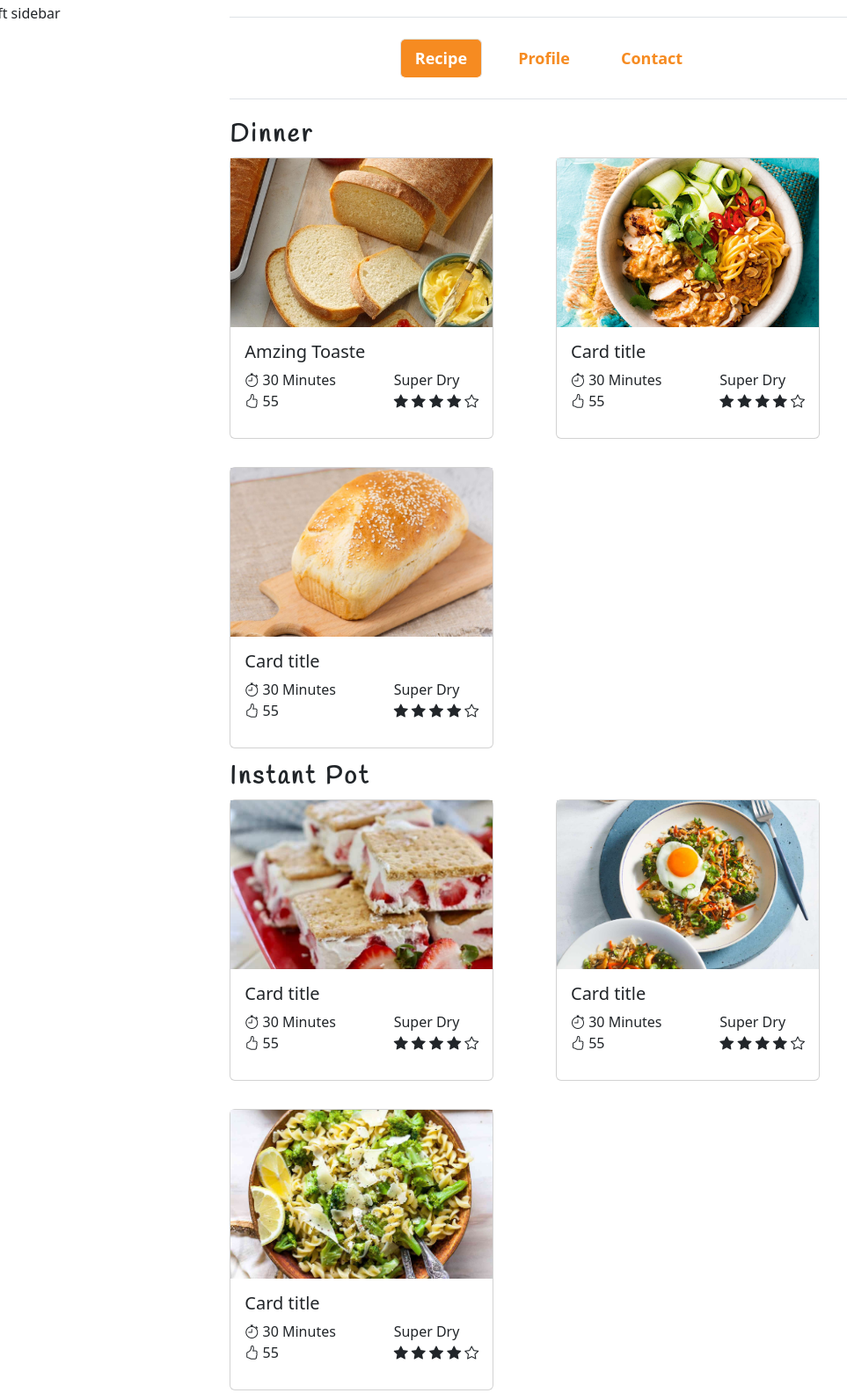
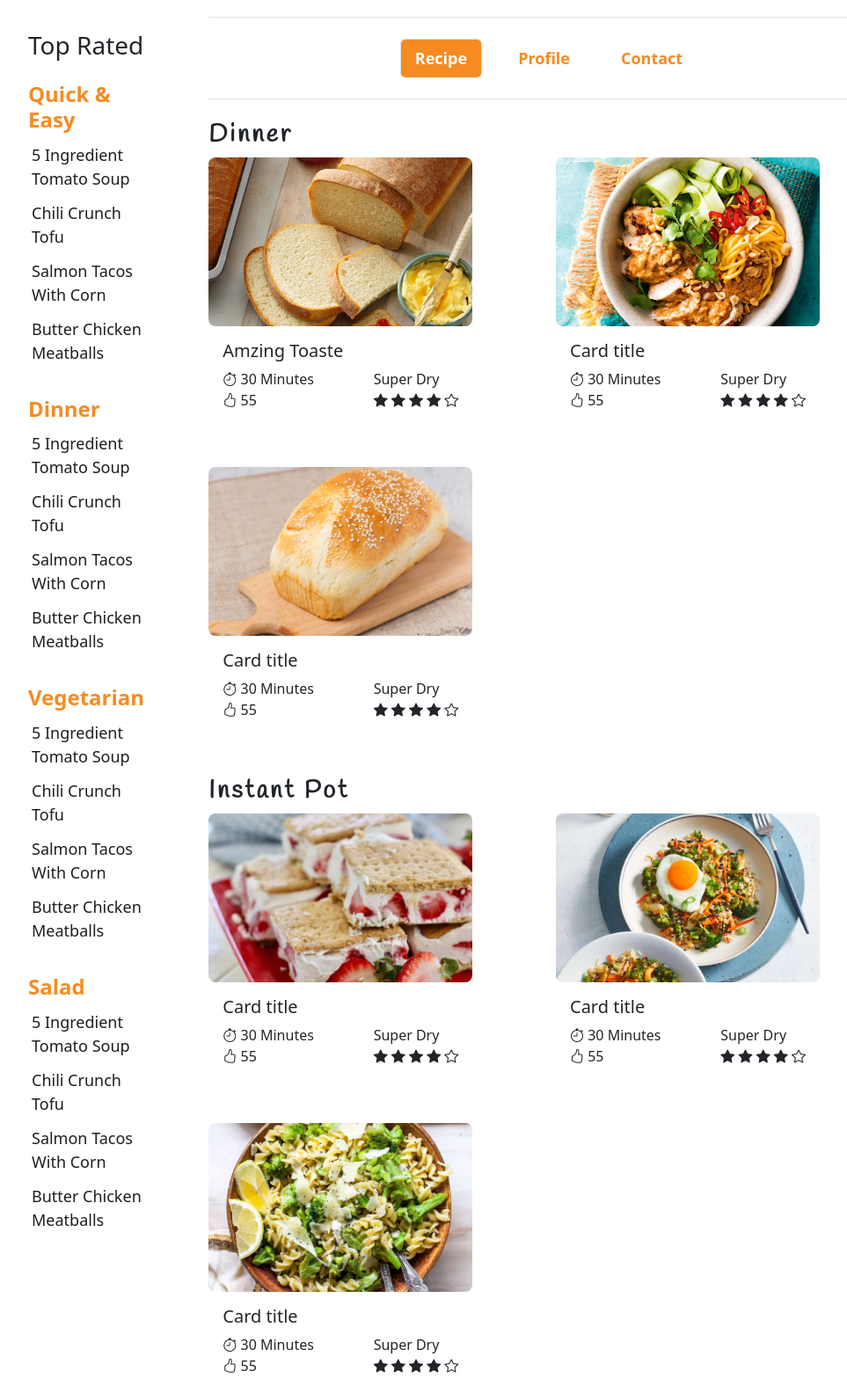
Before and after one commit to MrZooM001/My_ALX_Portfolio_Project, a website: page web_static/index.html in a window 1280 px wide. Shown: the part 947-2531 px from the top of the page at 88% size, without its empty margins (16-979 px from the left). Drawn offline with nearby package versions, Linux system fonts and the light colour scheme.

Commit message:
add left sidebar - landing page

```diff
--- a/web_static/index.html
+++ b/web_static/index.html
@@ -190,11 +190,69 @@
         <!-- End Featured Recipes -->
 
         <main class="d-flex mt-5">
-            <div class="col-md-2 left-sidebar">left sidebar</div>
-            <div class="main-content col-md-8">
+            <div class="col col-xl-2 col-md-1 col-sm-0 left-sidebar ps-3">
+                <div class="card w-100 ps-3 mt-3 border border-0">
+                    <div class="card-body">
+                      <h3 class="card-title">Top Rated</h3>
+                      <div class="left-top-rated">
+
+                        <div class="row mb-3">
+                            <h4 class="mt-3 mb-1">Quick & Easy</h4>
+                            <ul class="list-group">
+                                <li class="list-group-item border border-0 pb-1"><a class="link-offset-2 link-offset-3-hover link-underline link-underline-opacity-0 link-underline-opacity-75-hover" href="#">5 Ingredient Tomato Soup</a></li>
+                                <li class="list-group-item border border-0 pb-1"><a class="link-offset-2 link-offset-3-hover link-underline link-underline-opacity-0 link-underline-opacity-75-hover" href="#">Chili Crunch Tofu</a></li>
+                                <li class="list-group-item border border-0 pb-1"><a class="link-offset-2 link-offset-3-hover link-underline link-underline-opacity-0 link-underline-opacity-75-hover" href="#">Salmon Tacos With Corn</a></li>
+                                <li class="list-group-item border border-0 pb-1"><a class="link-offset-2 link-offset-3-hover link-underline link-underline-opacity-0 link-underline-opacity-75-hover" href="#">Butter Chicken Meatballs</a></li>
+                            </ul>
+                        </div>
+
+                        <div class="row mb-3">
+                            <h4 class="mt-3 mb-1">Dinner</h4>
+                            <ul class="list-group">
+                                <li class="list-group-item border border-0 pb-1"><a class="link-offset-2 link-offset-3-hover link-underline link-underline-opacity-0 link-underline-opacity-75-hover" href="#">5 Ingredient Tomato Soup</a></li>
+                                <li class="list-group-item border border-0 pb-1"><a class="link-offset-2 link-offset-3-hover link-underline link-underline-opacity-0 link-underline-opacity-75-hover" href="#">Chili Crunch Tofu</a></li>
+                                <li class="list-group-item border border-0 pb-1"><a class="link-offset-2 link-offset-3-hover link-underline link-underline-opacity-0 link-underline-opacity-75-hover" href="#">Salmon Tacos With Corn</a></li>
+                                <li class="list-group-item border border-0 pb-1"><a class="link-offset-2 link-offset-3-hover link-underline link-underline-opacity-0 link-underline-opacity-75-hover" href="#">Butter Chicken Meatballs</a></li>
+                            </ul>
+                        </div>
+
+                        <div class="row mb-3">
+                            <h4 class="mt-3 mb-1">Vegetarian</h4>
+                            <ul class="list-group">
+                                <li class="list-group-item border border-0 pb-1">
+                                    <a class="link-offset-2 link-offset-3-hover link-underline link-underline-opacity-0 link-underline-opacity-75-hover" href="#">5 Ingredient Tomato Soup</a>
+                                </li>
+                                <li class="list-group-item border border-0 pb-1">
+                                    <a class="link-offset-2 link-offset-3-hover link-underline link-underline-opacity-0 link-underline-opacity-75-hover" href="#">Chili Crunch Tofu</a>
+                                </li>
+                                <li class="list-group-item border border-0 pb-1">
+                                    <a class="link-offset-2 link-offset-3-hover link-underline link-underline-opacity-0 link-underline-opacity-75-hover" href="#">Salmon Tacos With Corn</a>
+                                </li>
+                                <li class="list-group-item border border-0 pb-1">
+                                    <a class="link-offset-2 link-offset-3-hover link-underline link-underline-opacity-0 link-underline-opacity-75-hover" href="#">Butter Chicken Meatballs</a>
+                                </li>
+                            </ul>
+                        </div>
+
+                        <div class="row mb-3">
+                            <h4 class="mt-3 mb-1">Salad</h4>
+                            <ul class="list-group">
+                                <li class="list-group-item border border-0 pb-1"><a class="link-offset-2 link-offset-3-hover link-underline link-underline-opacity-0 link-underline-opacity-75-hover" href="#">5 Ingredient Tomato Soup</a></li>
+                                <li class="list-group-item border border-0 pb-1"><a class="link-offset-2 link-offset-3-hover link-underline link-underline-opacity-0 link-underline-opacity-75-hover" href="#">Chili Crunch Tofu</a></li>
+                                <li class="list-group-item border border-0 pb-1"><a class="link-offset-2 link-offset-3-hover link-underline link-underline-opacity-0 link-underline-opacity-75-hover" href="#">Salmon Tacos With Corn</a></li>
+                                <li class="list-group-item border border-0 pb-1"><a class="link-offset-2 link-offset-3-hover link-underline link-underline-opacity-0 link-underline-opacity-75-hover" href="#">Butter Chicken Meatballs</a></li>
+                            </ul>
+                        </div>
+
+                      </div>
+                    </div>
+                  </div>
+            </div>
+
+            <div class="main-content col col-xl-8 col-lg-9 col-md-10 col-sm-12">
                 <!-- **** Try tab from Mazer Theme **** -->
                 <div class="col mx-md-4">
-                    <div class="card w-100 border border-0 px-4">
+                    <div class="card w-100 border border-0">
                         <div class="card-body nav-pills ">
                             <!-- Recipe tabs nav bar -->
                             <ul class="recipe-tab nav nav-tabs justify-content-center gap-md-4 mb-4 py-4 border border-top-1 border-bottom-1 border-start-0 border-end-0" id="myTab" role="tablist">
@@ -325,7 +383,7 @@
                                         </div>
                                         </div>
 
-                                        <div class="recipe-top-cats">
+                                        <div class="recipe-top-cats mt-3">
                                             <h3 class="recipe-cat-title">Instant Pot</h3>
                                             <div class="recipe-top-cards">
                                                 <div class="col">
@@ -436,7 +494,7 @@
                                             </div>
                                         </div>
 
-                                        <div class="recipe-top-cats ">
+                                        <div class="recipe-top-cats mt-3">
                                             <h3 class="recipe-cat-title">Healthy</h3>
                                             <div class="recipe-top-cards">
                                                 <div class="col">
@@ -518,7 +576,8 @@
 
 
             </div>
-            <div class="col-sm-2 right-sidebar">right sidebar</div>
+
+            <div class="col col-xl-2 col-md-1 col-sm-0 right-sidebar">right sidebar</div>
         </main>
 
 
--- a/web_static/styles/main.css
+++ b/web_static/styles/main.css
@@ -197,10 +197,15 @@ html {
     display: contents;
 }
 
+.recipe-top-cards .card {
+    border: none;
+}
+
 .card .card-img-container{
     height: 12rem;
     overflow: hidden;
     object-fit: cover;
+    border-radius: 8px;
 }
 
 .recipe-cards {
@@ -252,6 +257,26 @@ html {
     width: fit-content;
 }
 
+.left-top-rated h4 {
+    color: var(--color-primary);
+    font-weight: 700;
+}
+
+.list-group-item a {
+    color: #1e1e1e;
+    font-weight: 500;
+    font-size: 18px;
+}
+.list-group-item a:hover,
+.list-group-item a:focus {
+  color: #fd9b3a;
+  transition: all 0.2s ease;
+  text-decoration: none;
+  /* border-bottom: 1px solid var(--color-primary); */
+}
+
+
+
 
 
 
@@ -274,7 +299,7 @@ html {
     }
 
     .recipe-top-cats .recipe-top-cards {
-        display: block;
+        /* display: block; */
         width: 100%;
     }
     .recipe-top-cards .card{
```
